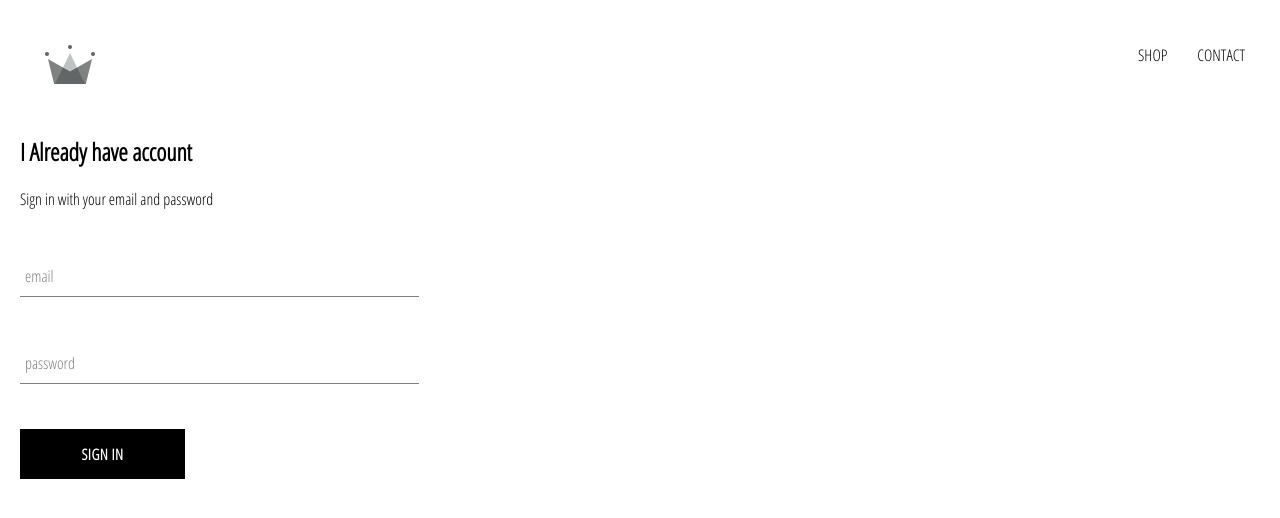
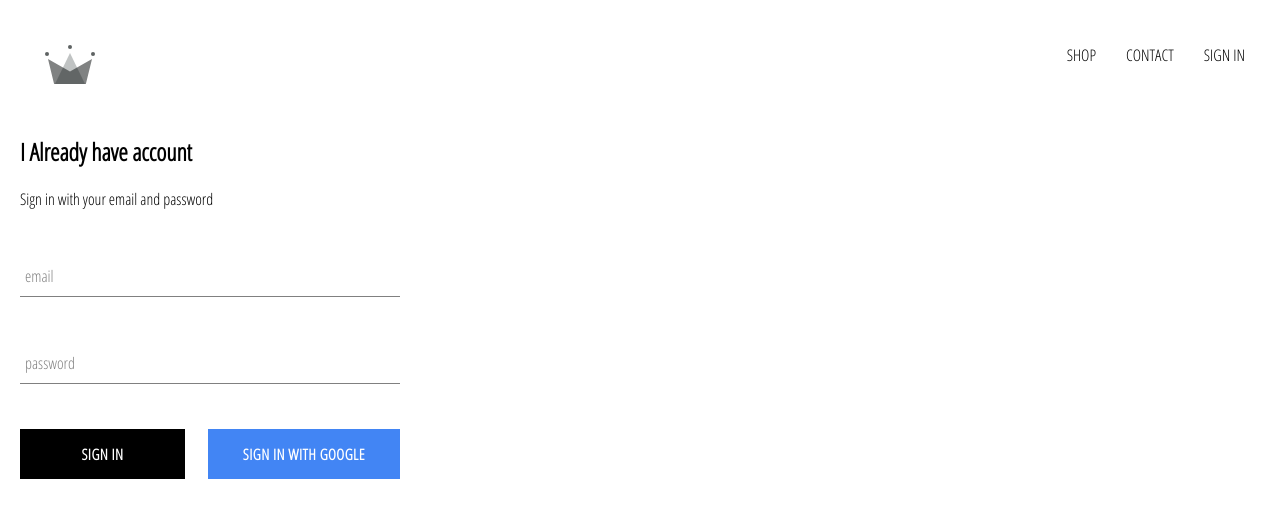
Before and after one commit to tsmilgius/crwn-clothing, a React (Create React App) app: page /signin in a window 1280 px wide. Shown: the top 518 px of the page. Built offline with nearby package versions, Linux system fonts and the light colour scheme; no server answers.

Commit message:
Added authentification with google and firebase

```diff
--- a/package.json
+++ b/package.json
@@ -6,6 +6,7 @@
     "@testing-library/jest-dom": "^5.14.1",
     "@testing-library/react": "^11.2.7",
     "@testing-library/user-event": "^12.8.3",
+    "firebase": "^9.0.2",
     "node-sass": "^6.0.1",
     "react": "^17.0.2",
     "react-dom": "^17.0.2",
--- a/src/App.css
+++ b/src/App.css
@@ -7,3 +7,7 @@
   text-decoration: none;
   color: black;
 }
+
+* {
+  box-sizing: border-box;
+}
--- a/src/App.js
+++ b/src/App.js
@@ -4,13 +4,37 @@
 import ShopPage from './pages/shop/shop.component';
 import Header from './components/header/header.component';
 import SignInAndSignUpPage from './pages/sign-in-and-sign-up/sign-in-and-sign-up.component';
+import { auth } from './firebase/firebase.utils';
 
 import './App.css';
 
-function App() {
+class App extends React.Component {
+
+  constructor() {
+    super();
+    this.state = {
+      currentUser: null
+    }
+  }
+
+  unsubscribeFromAuth = null;
+
+  componentDidMount() {
+    this.unsubscribeFromAuth = auth.onAuthStateChanged(user =>{
+      this.setState({currentUser: user})
+      console.log(user);
+    })
+  }
+
+  componentWillUnmount() {
+    this.unsubscribeFromAuth();
+  }
+
+
+  render() {
     return (
       <div>
-      <Header/>
+        <Header currentUser={this.state.currentUser}/>
         <Switch>
           <Route exact path='/' component={Homepage}/>
           <Route path='/shop' component={ShopPage}/>
@@ -19,5 +43,6 @@
       </div>
     );
   }
+}
 
 export default App;
--- a/src/components/custom-button/custom-button.component.jsx
+++ b/src/components/custom-button/custom-button.component.jsx
@@ -2,8 +2,8 @@
 
 import './custom-button.styles.scss';
 
-const CustomButton = ({ children, ...otherProps }) => (
-  <button className='custom-button' {...otherProps}>
+const CustomButton = ({ children, isGoogleSignIn, ...otherProps }) => (
+  <button className={`${isGoogleSignIn ? 'google-sign-in' : '' } custom-button`} {...otherProps}>
     {children}
   </button>
 
--- a/src/components/custom-button/custom-button.styles.scss
+++ b/src/components/custom-button/custom-button.styles.scss
@@ -19,4 +19,14 @@
     color: black;
     border: 1px solid black;
   }
+
+  &.google-sign-in {
+    background-color: #4285f4;
+    color: white;
+
+    &:hover {
+      background-color: #357ae8;
+      border: none;
     }
+  }
+}
--- a/src/components/header/header.component.jsx
+++ b/src/components/header/header.component.jsx
@@ -1,10 +1,11 @@
 import React from 'react';
 import { Link } from 'react-router-dom';
+import { auth } from '../../firebase/firebase.utils';
 
 import { ReactComponent as Logo} from '../../assets/crown.svg';
 import './header.styles.scss';
 
-const Header = () => (
+const Header = ({ currentUser }) => (
   <div className='header'>
     <Link className='logo-container' to='/'>
       <Logo className='logo' />
@@ -12,6 +13,11 @@
     <div className='options'>
       <Link className='option' to='/shop'>SHOP</Link>
       <Link className='option' to='/shop'>CONTACT</Link>
+      {
+        currentUser ?
+        <div class='option' onClick={()=>auth.signOut()}>SIGN OUT</div> :
+        <Link className='option' to='/signin'>SIGN IN</Link>
+      }
     </div>
   </div>
 )
--- a/src/components/header/header.styles.scss
+++ b/src/components/header/header.styles.scss
@@ -20,6 +20,7 @@
 
       .option {
         padding: 10px 15px;
+        cursor: pointer;
       }
     }
   }
--- a/src/components/signin/signin.component.jsx
+++ b/src/components/signin/signin.component.jsx
@@ -2,6 +2,8 @@
 
 import FormInput from '../form-input/form-input.component';
 import CustomButton from '../custom-button/custom-button.component';
+
+import { signInWithGoogle } from '../../firebase/firebase.utils';
 
 import './signin.styles.scss';
 
@@ -48,9 +50,10 @@
             required
             handleChange={this.handleChange}
           />
-
-          <CustomButton type='submit'>Sign In</CustomButton>
-
+          <div className='buttons'>
+            <CustomButton type='submit'>Sign In</CustomButton>
+            <CustomButton onClick={signInWithGoogle} isGoogleSignIn>Sign in with Google</CustomButton>
+          </div>
         </form>
 
       </div>
--- a/src/components/signin/signin.styles.scss
+++ b/src/components/signin/signin.styles.scss
@@ -1,5 +1,5 @@
 .sign-in {
-  width: 30vw;
+  width: 380px;
   display: flex;
   flex-direction: column;
 }
@@ -7,3 +7,7 @@
 .title {
   margin: 10px 0;
 }
+.buttons {
+  display: flex;
+  justify-content: space-between;
+}
--- /dev/null
+++ b/src/firebase/firebase.utils.js
@@ -0,0 +1,23 @@
+import firebase from "firebase/compat/app";
+import 'firebase/compat/firestore';
+import 'firebase/compat/auth';
+
+const config = {
+  apiKey: "AIzaSyA7LV1DzTWhVcML7zFF5gDbnlhsYlDAHLU",
+  authDomain: "crwn-db-36b3c.firebaseapp.com",
+  projectId: "crwn-db-36b3c",
+  storageBucket: "crwn-db-36b3c.appspot.com",
+  messagingSenderId: "162935950239",
+  appId: "1:162935950239:web:da1c0ba6c641beb8930baa"
+};
+
+firebase.initializeApp(config);
+
+export const auth = firebase.auth();
+export const firestore = firebase.firestore();
+
+const provider = new firebase.auth.GoogleAuthProvider();
+provider.setCustomParameters({prompt: 'select_account'});
+export const signInWithGoogle = () => auth.signInWithPopup(provider);
+
+export default firebase;
```
Also changed, not shown: 1 other file (tests, documents, lock files or other folders). Lines whose indentation alone changed are shown as unchanged.
